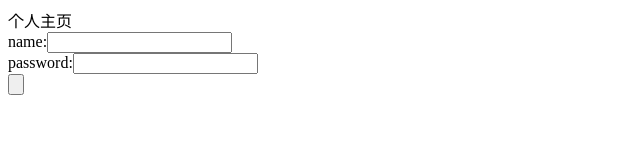
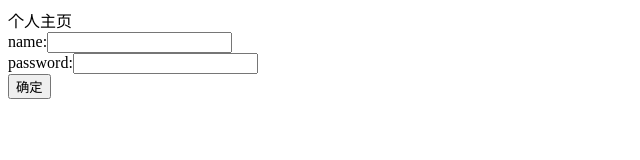
Before and after one commit to bitmainchen12/bitmainchen12.github.io, a plain HTML site: page index.html in a window 1280 px wide. Shown: the full height of the page, 0-640 px from the left. Drawn offline with Linux system fonts and the light colour scheme.

Commit message:
Update index.html

```diff
--- a/index.html
+++ b/index.html
@@ -2,4 +2,4 @@
 <br>
 name:<input type="text" id="name"><br>
 password:<input type="password" id="password"><br>
-<input type="button" id="确定">
+<input type="button" id="确定" value="确定">
```
